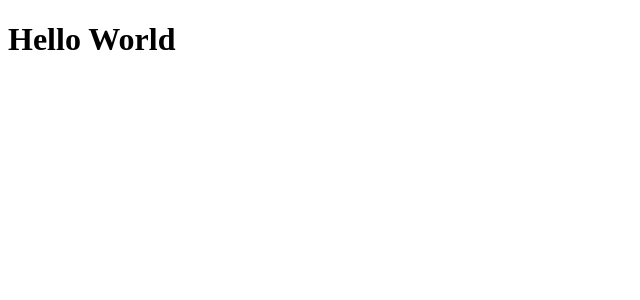
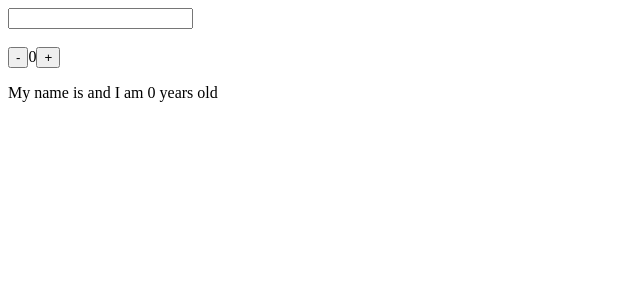
Before and after one commit to Skills-Learnings/React-Basic-and-Intermediate, a React (Vite) app: page / in a window 1280 px wide. Shown: the top 300 px of the page, without its empty margins (0-640 px from the left). Built offline with nearby package versions, Linux system fonts and the light colour scheme.

Commit message:
Counter with name project implementation

```diff
--- a/src/App.jsx
+++ b/src/App.jsx
@@ -1,5 +1,9 @@
+import { ClassComponent } from "./ClassComponent"
+import { FunctionComponent } from "./FunctionComponent"
+
 function App() {
-  return <h1>Hello World</h1>
+  return <FunctionComponent />
+  //return <ClassComponent />
 }
 
 export default App
--- /dev/null
+++ b/src/ClassComponent.jsx
@@ -0,0 +1,39 @@
+import React from "react"
+
+export class ClassComponent extends React.Component {
+  constructor(props) {
+    super(props)
+
+    this.state = {
+      name: "",
+      age: 0,
+    }
+  }
+
+  render() {
+    const decreseAge = () => {
+      this.setState({ age: this.state.age - 1 })
+    }
+
+    const increaseAge = () => {
+      this.setState({ age: this.state.age + 1 })
+    }
+
+    return (
+      <div>
+        <input
+          value={this.state.name}
+          onChange={(e) => this.setState({ name: e.target.value })}
+        />
+        <br />
+        <br />
+        <button onClick={decreseAge}>-</button>
+        {this.state.age}
+        <button onClick={increaseAge}>+</button>
+        <p>
+          My name is {this.state.name} and I am {this.state.age} years old
+        </p>
+      </div>
+    )
+  }
+}
--- /dev/null
+++ b/src/FunctionComponent.jsx
@@ -0,0 +1,32 @@
+import { useState } from "react"
+
+export function FunctionComponent() {
+  const [name, setName] = useState("")
+  const [age, setAge] = useState(0)
+
+  const decreseAge = () => {
+    setAge((currentAge) => {
+      return currentAge - 1
+    })
+  }
+
+  const increaseAge = () => {
+    setAge((currentAge) => {
+      return currentAge + 1
+    })
+  }
+
+  return (
+    <div>
+      <input value={name} onChange={(e) => setName(e.target.value)} />
+      <br />
+      <br />
+      <button onClick={decreseAge}>-</button>
+      {age}
+      <button onClick={increaseAge}>+</button>
+      <p>
+        My name is {name} and I am {age} years old
+      </p>
+    </div>
+  )
+}
```
Also changed, not shown: src/assets/counter-with-name-project-snapshot.jpg (added).
